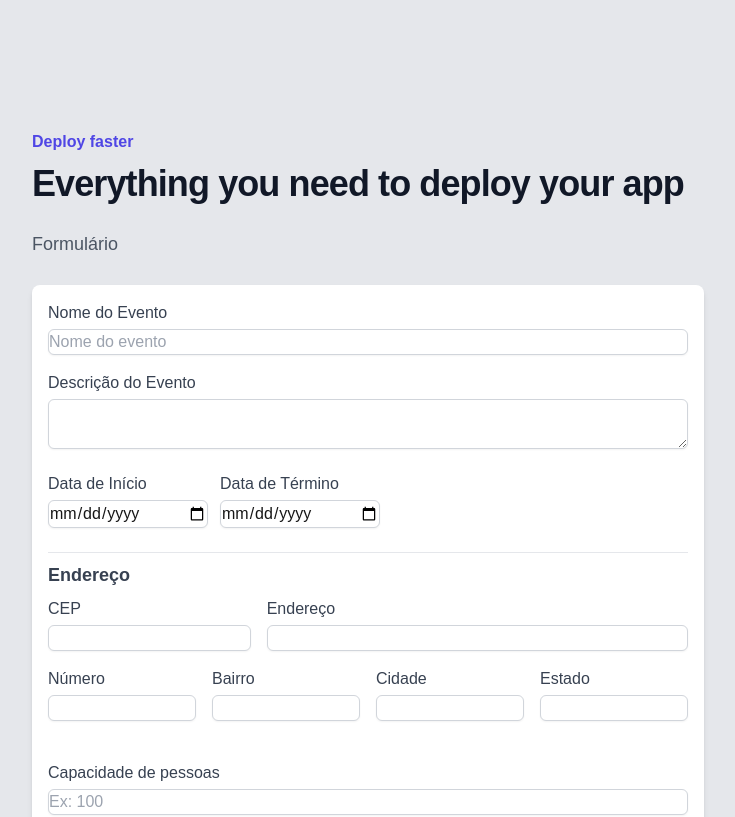
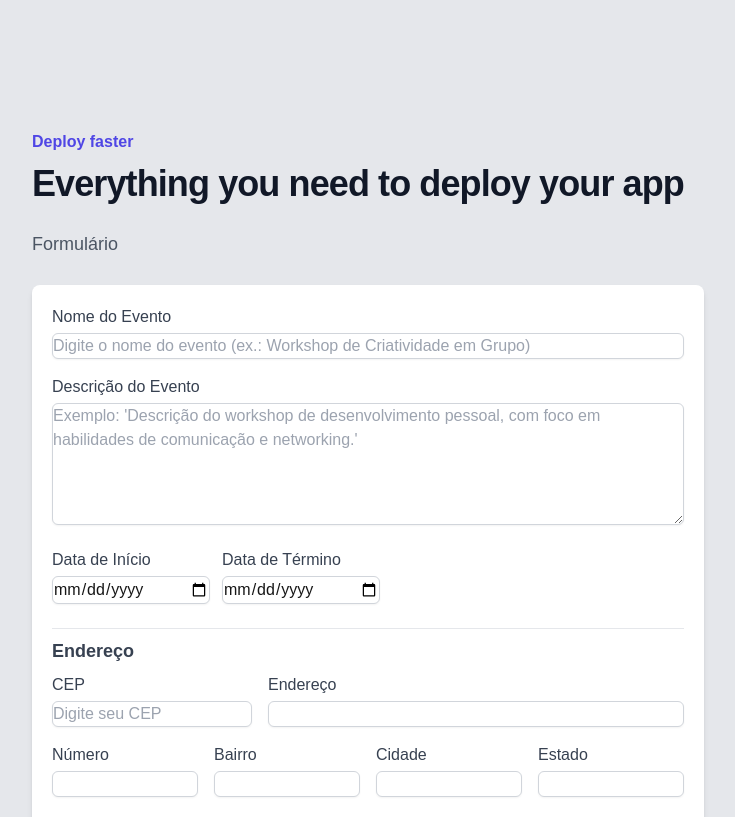
Before and after one commit to viniciusnascimento95/findplace, a Next.js app: page / in a window 1280 px wide. Shown: the top 817 px of the page, without its empty margins (272-1007 px from the left). Built offline with nearby package versions, Linux system fonts and the light colour scheme.

Commit message:
add: adicionando form basico

```diff
--- a/src/app/page.tsx
+++ b/src/app/page.tsx
@@ -89,7 +89,6 @@ export default function Home() {
           </h2>
           <p className="mt-2 text-3xl font-bold tracking-tight text-gray-900 sm:text-4xl">
             Everything you need to deploy your app
-
           </p>
           <p className="mt-6 text-lg leading-8 text-gray-600">
             Formulário <br />
@@ -156,14 +155,14 @@ export default function Home() {
             }}
           >
             {({ isSubmitting, handleBlur, isValid, setFieldValue }) => (
-              <Form className="max-w-xx p-4 bg-white shadow-md rounded-lg">
+              <Form className="max-w-xx p-5 bg-white shadow-md rounded-lg">
                 {/* <p className="text-gray-700">Erros: {JSON.stringify(errors, null, 2)}</p> */}
                 <div className="mb-4 text-left">
                   <label htmlFor="eventName" className="block text-gray-700">Nome do Evento</label>
 
                   <Field
                     name="eventName"
-                    placeholder="Nome do evento"
+                    placeholder="Digite o nome do evento (ex.: Workshop de Criatividade em Grupo)"
                     onBlur={handleBlur}
                     className="mt-1 w-full border border-gray-300 rounded-md shadow-sm focus:border-blue-500 focus:ring focus:ring-blue-200 focus:ring-opacity-50"
                   />
@@ -176,6 +175,8 @@ export default function Home() {
                     as="textarea"
                     id="description"
                     name="description"
+                    rows="5"
+                    placeholder="Exemplo: 'Descrição do workshop de desenvolvimento pessoal, com foco em habilidades de comunicação e networking.'"
                     onBlur={handleBlur}
                     className="mt-1 w-full border border-gray-300 rounded-md shadow-sm focus:border-blue-500 focus:ring focus:ring-blue-200 focus:ring-opacity-50"
                   />
@@ -216,6 +217,7 @@ export default function Home() {
                       <Field
                         id="postalCode"
                         name="postalCode"
+                        placeholder="Digite seu CEP"
                         type="text"
                         className="mt-1 w-full border border-gray-300 rounded-md shadow-sm focus:border-blue-500 focus:ring focus:ring-blue-200 focus:ring-opacity-50"
                         onBlur={async (e: React.FocusEvent<HTMLInputElement>) => {
@@ -394,13 +396,19 @@ export default function Home() {
 
         <div className='container flex m-5'>
           {savedEvents.map((event, index) => (
-            <div key={index} className="bg-white shadow-md rounded-lg p-6 mb-6 mr-3 border border-gray-200">
+            <div key={index} className="bg-white shadow-md rounded-lg p-6 mb-6 mr-3 border border-gray-200 relative">
+              {/* Botão de remoção com "X" */}
+              <button
+                type="button"
+                className="absolute top-3 right-3 w-8 h-8 flex items-center justify-center text-red-500 hover:bg-red-100 hover:text-red-700 rounded-full transition-colors duration-200"
+                onClick={() => removeItem(index)}
+                style={{}}
+              >
+                &times; {/* Caractere "X" */}
+              </button>
+
               <h2 className="text-xl font-semibold text-gray-800 mb-2">{event.eventName || "Evento sem nome"}</h2>
               <p className="text-gray-600 mb-4">{event.description || "Sem descrição disponível"}</p>
-
-              <button type="button"
-                className="mt-4 mb-4 w-40 bg-red-500 text-white py-2 rounded-md hover:bg-blue-600"
-                onClick={() => removeItem(index)}>Removendo item</button>
 
               <div className="grid grid-cols-1 md:grid-cols-2 gap-4">
                 <div>
@@ -415,7 +423,7 @@ export default function Home() {
                 </div>
               </div>
 
-              <div className="mt-4">
+              <div className="mt-4 border-t border-gray-200 pt-4">
                 <p><span className="font-bold">Capacidade:</span> {event.capacity || "Sem capacidade"}</p>
                 <p><span className="font-bold">Tipo de Evento:</span> {event.eventType || "Sem tipo de evento"}</p>
                 <p><span className="font-bold">Acessibilidade:</span> {event.accessibility || "Não informado"}</p>
@@ -429,8 +437,8 @@ export default function Home() {
               </div>
             </div>
           ))}
+        </div>
 
-        </div>
       </div>
     </div>
   );
```
